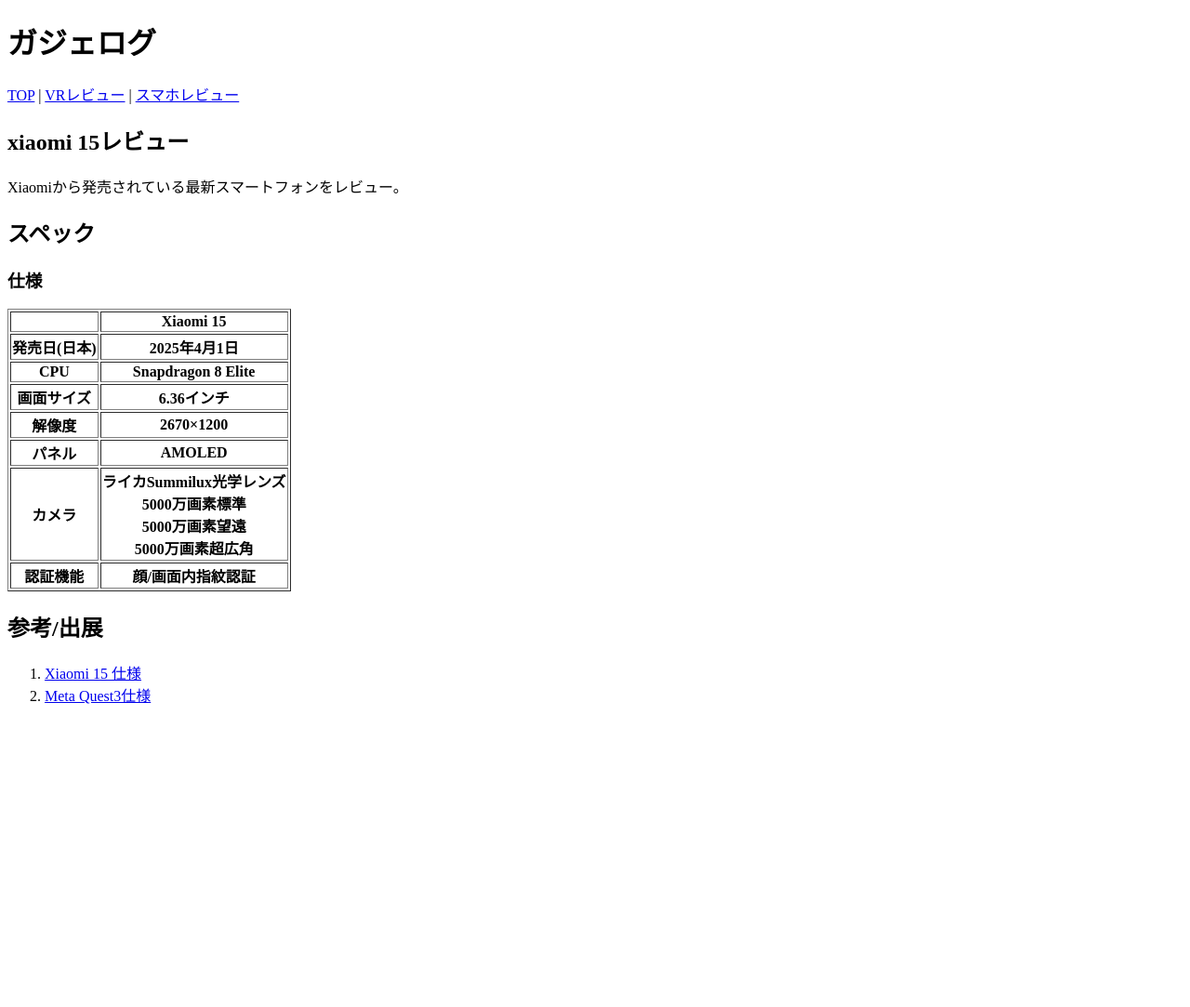
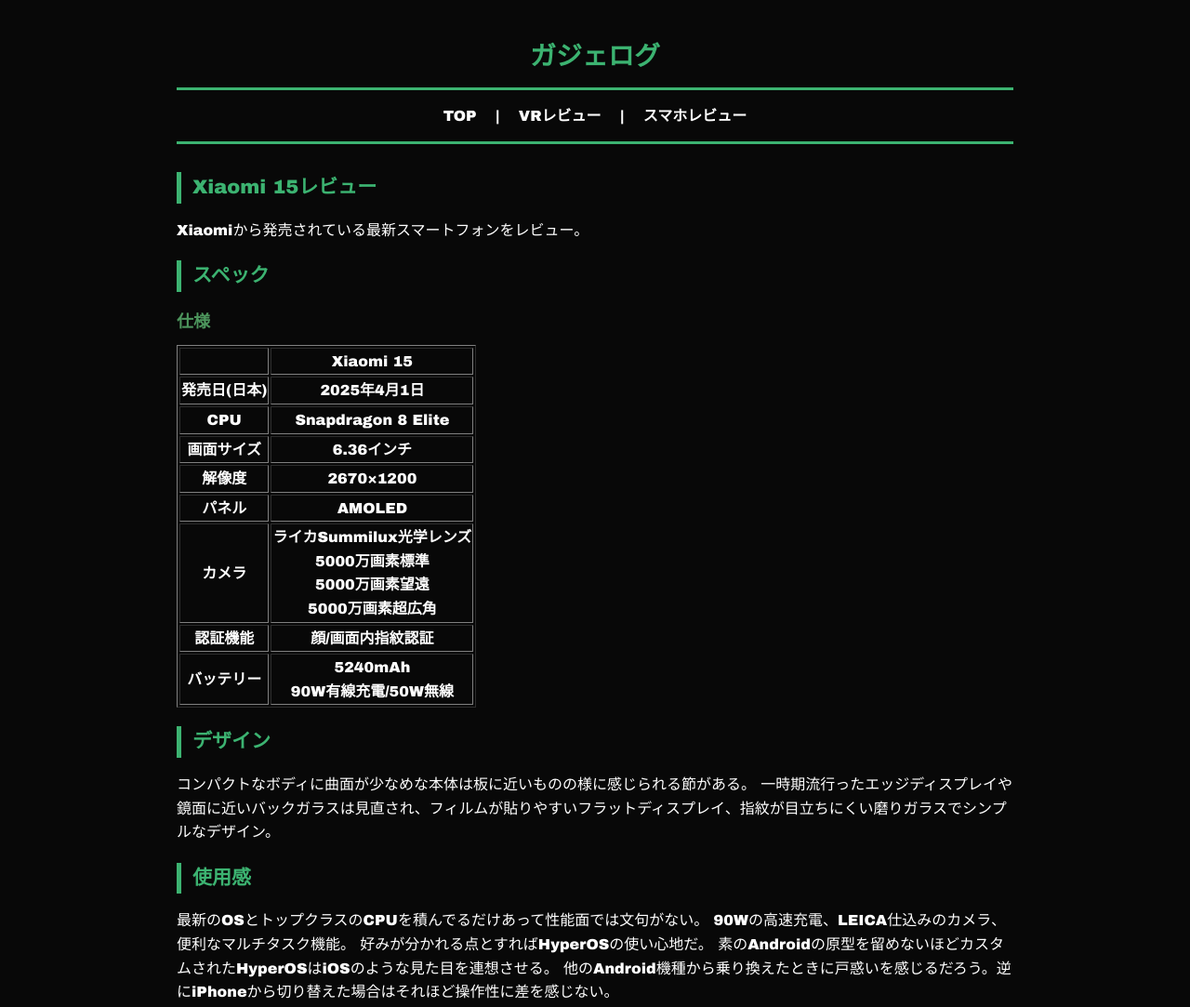
Before and after one commit to web2025-024/information-processing-4th, a plain HTML site: page xiaomi.html in a window 1280 px wide. Shown: the top 1083 px of the page at 93% size. Before the commit the page ends 800 px from the top, so only its background shows below. Drawn offline with Linux system fonts and the light colour scheme.

Commit message:
Add files via upload

```diff
--- /dev/null
+++ b/style.css
@@ -0,0 +1,68 @@
+body{
+    background-color: #080808;
+    color: rgb(255, 255, 255);
+    line-height: 1.6;
+    font-family: arial black;
+    margin: 0;
+    padding: 20px;
+    max-width: 900px;
+    margin: 0 auto;
+}
+
+h1{
+    font-size: 28px;
+    color: #3cb371;
+    border-bottom:3px solid #3cb371 ;
+    padding-bottom: 10px;
+    margin-bottom: 15px;
+    text-align: center;
+
+}
+
+h2{
+    border-left: 5px solid #3cb371;
+    font-size: 21px;
+    color: #3cb371;
+    margin-top: 20px;
+    margin-bottom: 15px;
+    padding-left: 12px;
+}
+
+h3{
+    font-size: 18px;
+    color: #4d965d;
+    margin-bottom:10px ;
+}
+
+p{
+    font-size: 16px;
+}
+
+nav{
+    text-align: center;
+    margin-bottom: 30px;
+    padding-bottom: 15px;
+    border-bottom: 3px solid #3cb371;
+}
+
+nav a{
+    color: #ffffff;
+    text-decoration: none;
+    margin: 0 15px;
+    font-weight: bold;
+}
+
+nav a:hover{
+    color: #3cb371;
+    text-decoration: underline;
+}
+
+a{
+    color: #ffffff;
+    text-decoration: none;
+}
+
+a:hover{
+    color: #3cb371;
+    text-decoration: underline;
+}
--- a/xiaomi.html
+++ b/xiaomi.html
@@ -4,6 +4,7 @@
     <meta charset="UTF-8">
     <meta name="viewport" content="width=device-width, initial-scale=1.0">
     <title>Xiaomi 15レビュー</title>
+    <link rel="stylesheet" href="style.css">
 </head>
 <body>
     <h1>ガジェログ</h1>
@@ -14,7 +15,7 @@
         <a href="xiaomi.html">スマホレビュー</a>
     </nav>
 
-    <h2>xiaomi 15レビュー</h2>
+    <h2>Xiaomi 15レビュー</h2>
 
     <p>Xiaomiから発売されている最新スマートフォンをレビュー。</p>
 
@@ -58,15 +59,36 @@
             <th>認証機能</th>
             <th>顔/画面内指紋認証</th>
         </tr>
+        <tr>
+            <th>バッテリー</th>
+            <th>5240mAh <br>
+                90W有線充電/50W無線</th>
+        </tr>
 
 
     </table>
+
+    <h2>デザイン</h2>
+
+    <p>コンパクトなボディに曲面が少なめな本体は板に近いものの様に感じられる節がある。
+        一時期流行ったエッジディスプレイや鏡面に近いバックガラスは見直され、フィルムが貼りやすいフラットディスプレイ、指紋が目立ちにくい磨りガラスでシンプルなデザイン。
+
+    </p>
+
+    <h2>使用感</h2>
+
+    <p>最新のOSとトップクラスのCPUを積んでるだけあって性能面では文句がない。
+        90Wの高速充電、LEICA仕込みのカメラ、便利なマルチタスク機能。
+
+        好みが分かれる点とすればHyperOSの使い心地だ。
+        素のAndroidの原型を留めないほどカスタムされたHyperOSはiOSのような見た目を連想させる。
+        他のAndroid機種から乗り換えたときに戸惑いを感じるだろう。逆にiPhoneから切り替えた場合はそれほど操作性に差を感じない。
+    </p>
 
     <h2>参考/出展</h2>
 
     <ol>
         <li><a href="https://www.mi.com/jp/product/xiaomi-15/specs/" target="_blank">Xiaomi 15 仕様</a></li>
-        <li><a href="https://www.meta.com/jp/quest/quest-3/buy-now/?srsltid=AfmBOoo949FcVL5ugbgIVelG9InBcPvssPUpETii35mMCkwTTh7Lutgm" target="_blank">Meta Quest3仕様</a></li>
     </ol>
 
 </body>
```
Also changed, not shown: index.html (+4 -0 lines), meta.html (+1 -0 lines).
